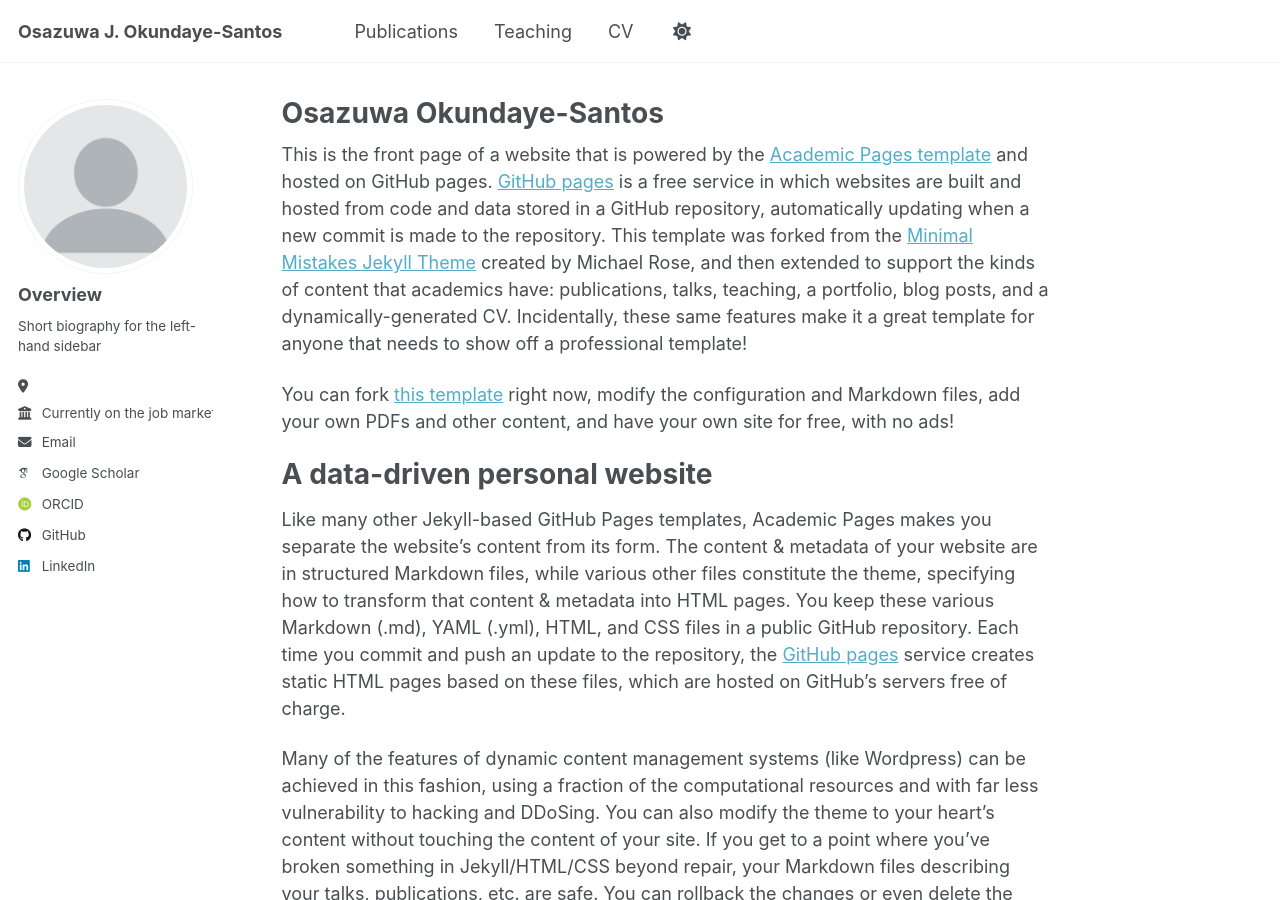
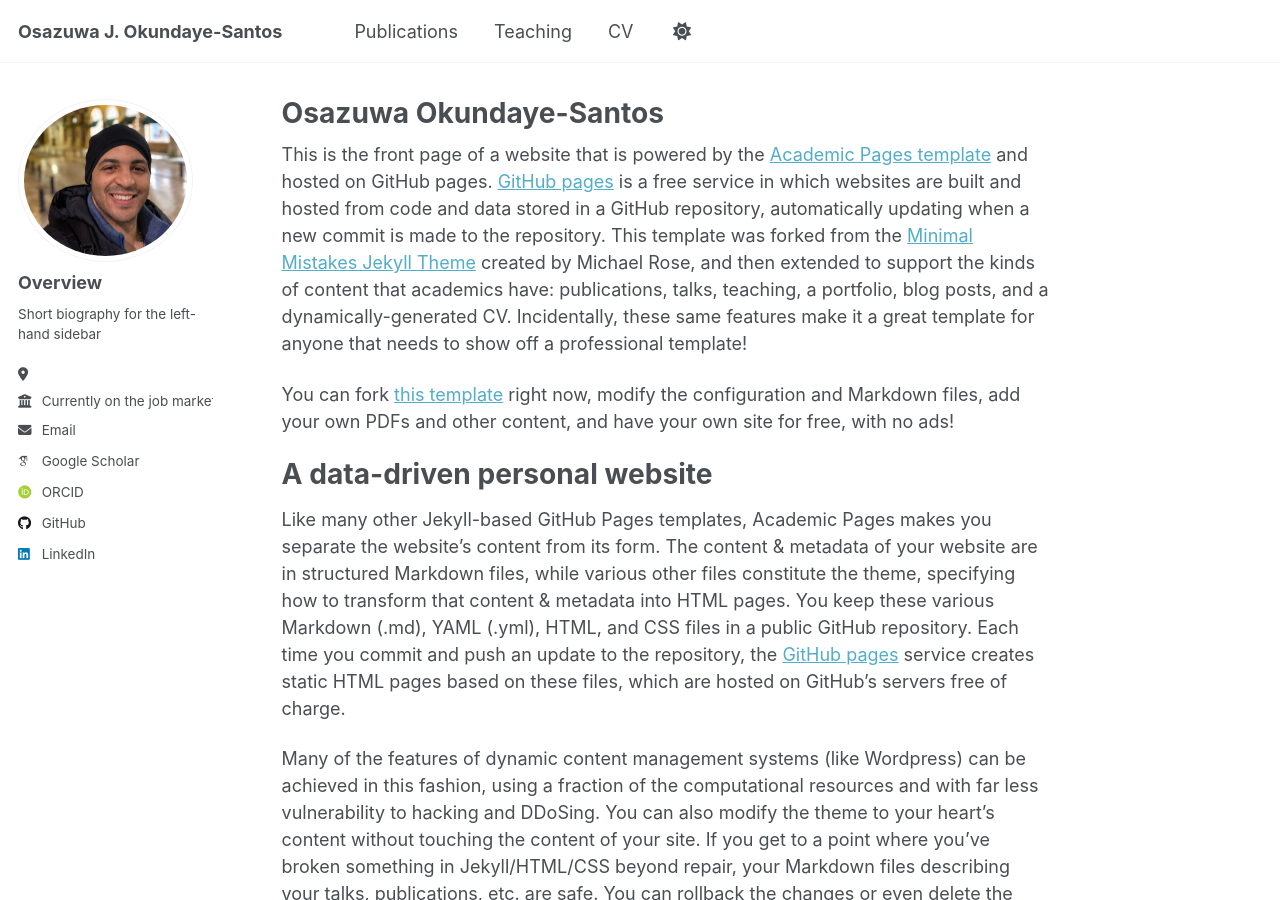
Before and after one commit to Awuzaso/awuzaso.github.io, a Jekyll site: the page built from _pages/about.md, in a window 1280 px wide and 900 px high. Built offline with Jekyll 4.4.1, drawn with Linux system fonts in a browser that asks for light colours; some web fonts are replaced; a script that is not in the unit is left out.

Commit message:
Site avatar.

```diff
--- a/_config.yml
+++ b/_config.yml
@@ -23,7 +23,7 @@ repository               : #"academicpages/academicpages.github.io"
 #               Additional customization can be done by editing /_includes/author-profile.html
 author:
   # Biographic information
-  avatar           : "profile.png"
+  avatar           : "siteSelfie.jpg"
   name             : "Overview"
   pronouns         : # example: "she/her"
   bio              : "Short biography for the left-hand sidebar"
```
